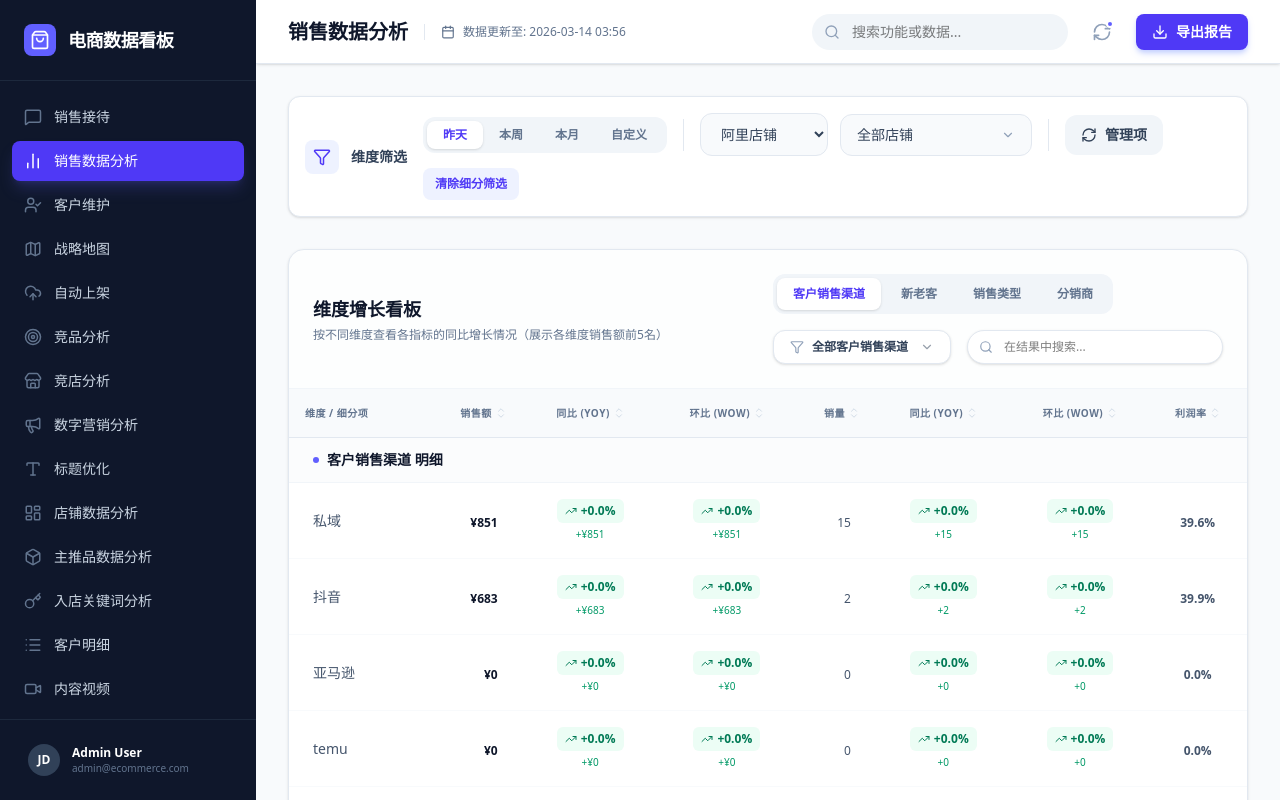
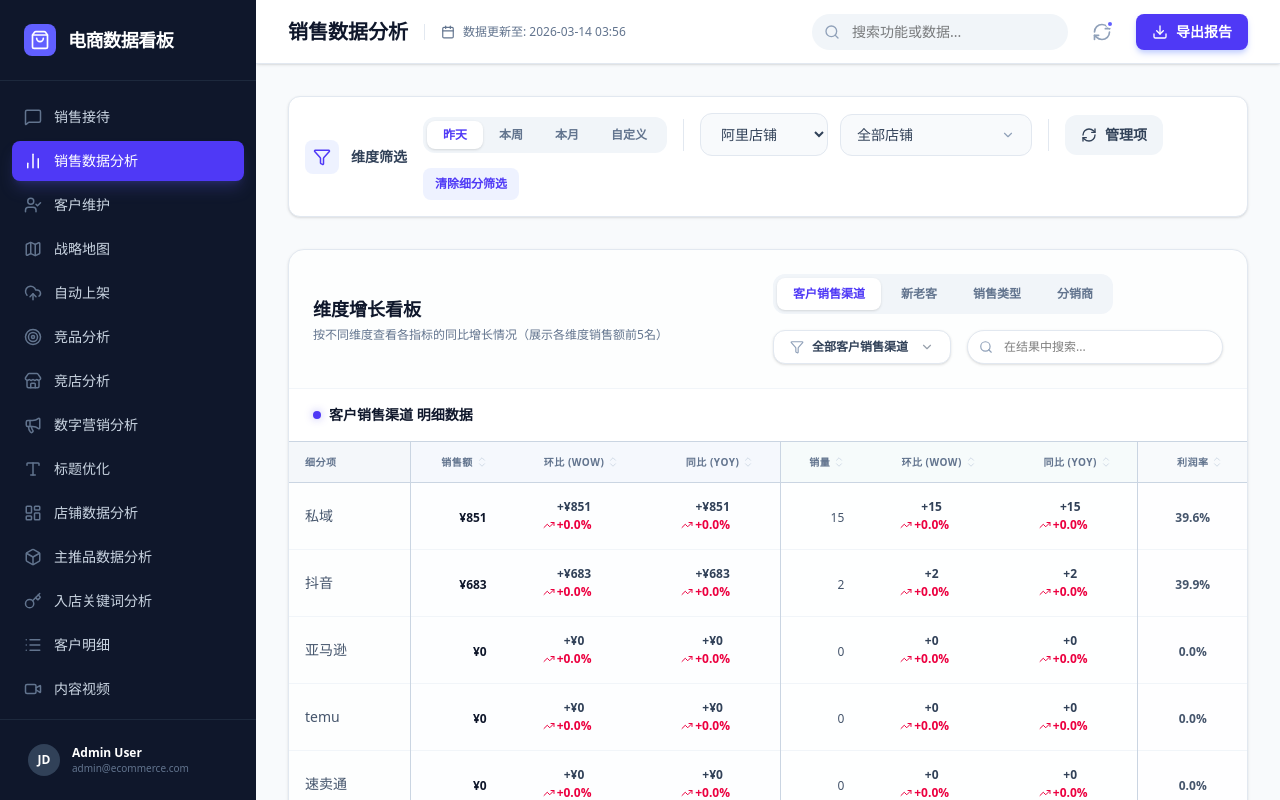
Before and after one commit to ysua81/-, a React (Vite) app: page / in a window 1280 px wide. Shown: the top 800 px of the page. Built offline with nearby package versions, Linux system fonts and the light colour scheme.

Commit message:
feat: Refactor sortable header component
Replaced `<th>` with `<div>` for greater flexibility in table headers. Improved alignment and spacing logic for sortable column headers, ensuring consistent display across different alignments and hiding extra sort icons for the 'id' column.

```diff
--- a/src/App.tsx
+++ b/src/App.tsx
@@ -44,14 +44,14 @@ const SortableHeader = ({
   const isActive = currentSort?.key === sortKey;
 
   return (
-    <th
+    <div
       className={cn(
-        "px-4 py-4 cursor-pointer hover:bg-slate-50 transition-colors group select-none",
-        align === 'right' ? 'text-right' : align === 'center' ? 'text-center' : 'text-left'
+        "px-4 py-3 cursor-pointer hover:bg-slate-100/50 transition-colors group select-none flex items-center gap-1",
+        align === 'right' ? 'justify-end text-right' : align === 'center' ? 'justify-center text-center' : 'justify-start text-left'
       )}
       onClick={() => onSort(sortKey)}
     >
-      <div className={cn("flex items-center gap-1", align === 'right' ? 'justify-end' : align === 'center' ? 'justify-center' : 'justify-start')}>
+      {align === 'center' && sortKey !== 'id' && <div className="w-[10px]" />}
       <span>{label}</span>
       {sortKey !== 'id' && (
         <div className="flex flex-col -space-y-1">
@@ -60,7 +60,6 @@ const SortableHeader = ({
         </div>
       )}
     </div>
-    </th>
   );
 };
 
@@ -2078,23 +2077,45 @@ export default function App() {
               </div>
 
               <div className="overflow-x-auto rounded-b-2xl">
+                {dimensionMetrics.length > 0 && (
+                  <div className="px-6 py-4 bg-white border-b border-slate-300 flex items-center gap-2">
+                    <div className="w-2 h-2 rounded-full bg-indigo-600 shadow-[0_0_8px_rgba(79,70,229,0.4)]" />
+                    <span className="font-bold text-slate-900 text-sm">{dimensionMetrics[0].label} 明细数据</span>
+                  </div>
+                )}
                 <table className="w-full text-left border-collapse">
                   <thead>
-                    <tr className="bg-slate-50 text-slate-500 text-[10px] font-bold uppercase tracking-wider border-b border-slate-200">
-                      <SortableHeader label="维度 / 细分项" sortKey="id" currentSort={tableSortConfig} onSort={handleTableSort} />
+                    <tr className="bg-slate-50 text-slate-500 text-[10px] font-bold uppercase tracking-wider border-b border-slate-300">
+                      <th className="border-r border-slate-300 bg-slate-100/50 p-0">
+                        <SortableHeader label="细分项" sortKey="id" currentSort={tableSortConfig} onSort={handleTableSort} />
+                      </th>
+                      <th className="bg-indigo-50/30 p-0">
                         <SortableHeader label="销售额" sortKey="salesAmount" currentSort={tableSortConfig} onSort={handleTableSort} align="right" />
+                      </th>
+                      <th className="bg-indigo-50/30 p-0">
+                        <SortableHeader label="环比 (WoW)" sortKey="salesAmountWoW" currentSort={tableSortConfig} onSort={handleTableSort} align="center" />
+                      </th>
+                      <th className="border-r border-slate-300 bg-indigo-50/30 p-0">
                         <SortableHeader label="同比 (YoY)" sortKey="salesAmountYoY" currentSort={tableSortConfig} onSort={handleTableSort} align="center" />
-                      <SortableHeader label="环比 (WoW)" sortKey="salesAmountWoW" currentSort={tableSortConfig} onSort={handleTableSort} align="center" />
+                      </th>
+                      <th className="bg-emerald-50/20 p-0">
                         <SortableHeader label="销量" sortKey="salesVolume" currentSort={tableSortConfig} onSort={handleTableSort} align="right" />
+                      </th>
+                      <th className="bg-emerald-50/20 p-0">
+                        <SortableHeader label="环比 (WoW)" sortKey="salesVolumeWoW" currentSort={tableSortConfig} onSort={handleTableSort} align="center" />
+                      </th>
+                      <th className="border-r border-slate-300 bg-emerald-50/20 p-0">
                         <SortableHeader label="同比 (YoY)" sortKey="salesVolumeYoY" currentSort={tableSortConfig} onSort={handleTableSort} align="center" />
-                      <SortableHeader label="环比 (WoW)" sortKey="salesVolumeWoW" currentSort={tableSortConfig} onSort={handleTableSort} align="center" />
+                      </th>
+                      <th className="bg-slate-50 p-0">
                         <SortableHeader label="利润率" sortKey="margin" currentSort={tableSortConfig} onSort={handleTableSort} align="center" />
+                      </th>
                     </tr>
                   </thead>
-                  <tbody className="divide-y divide-slate-100">
+                  <tbody className="divide-y divide-slate-200">
                     {dimensionMetrics.length === 0 ? (
                       <tr>
-                        <td colSpan={9} className="px-6 py-24 text-center">
+                        <td colSpan={8} className="px-6 py-24 text-center">
                           <div className="flex flex-col items-center gap-4 text-slate-400">
                             <div className="p-4 bg-slate-50 rounded-full">
                               <Filter size={32} className="opacity-30" />
@@ -2115,16 +2136,6 @@ export default function App() {
 
                       return (
                         <React.Fragment key={dim.id}>
-                          {/* Dimension Header Row */}
-                          <tr className="bg-slate-50/50">
-                            <td colSpan={9} className="px-6 py-3">
-                              <div className="flex items-center gap-2">
-                                <div className="w-1.5 h-1.5 rounded-full bg-indigo-500" />
-                                <span className="font-bold text-slate-900 text-sm">{dim.label} 明细</span>
-                              </div>
-                            </td>
-                          </tr>
-
                           {/* Breakdown Rows */}
                           {filteredBreakdown?.map((item) => {
                             const isSelected = selectedFilterValue === item.id;
@@ -2133,11 +2144,11 @@ export default function App() {
                                 key={item.id}
                                 onClick={() => setSelectedFilterValue(isSelected ? null : item.id)}
                                 className={cn(
-                                  "group transition-all cursor-pointer border-b border-slate-50 last:border-0",
-                                  isSelected ? "bg-indigo-50/80" : "hover:bg-indigo-50/30"
-                                )}
-                              >
-                                <td className="px-6 py-4">
+                                  "group transition-all cursor-pointer border-b border-slate-100 last:border-0",
+                                  isSelected ? "bg-indigo-50/80" : "hover:bg-slate-50"
+                                )}
+                              >
+                                <td className="px-4 py-3 border-r border-slate-300 bg-slate-50/30">
                                   <div className="flex items-center gap-3">
                                     {isSelected && <div className="w-1 h-4 bg-indigo-500 rounded-full" />}
                                     <span className={cn(
@@ -2148,25 +2159,25 @@ export default function App() {
                                     </span>
                                   </div>
                                 </td>
-                                <td className="px-6 py-4 text-right">
+                                <td className="px-4 py-3 text-right bg-indigo-50/10">
                                   <span className="text-xs font-bold text-slate-900">¥{(item.metrics as any).salesAmount.toLocaleString()}</span>
                                 </td>
-                                <td className="px-6 py-4 text-center">
+                                <td className="px-4 py-3 text-center bg-indigo-50/10">
+                                  <CompactGrowth value={(item.metrics as any).salesAmountWoW} diff={(item.metrics as any).salesAmountWoWDiff} prefix="¥" />
+                                </td>
+                                <td className="px-4 py-3 text-center border-r border-slate-300 bg-indigo-50/10">
                                   <CompactGrowth value={(item.metrics as any).salesAmountYoY} diff={(item.metrics as any).salesAmountYoYDiff} prefix="¥" />
                                 </td>
-                                <td className="px-6 py-4 text-center">
-                                  <CompactGrowth value={(item.metrics as any).salesAmountWoW} diff={(item.metrics as any).salesAmountWoWDiff} prefix="¥" />
-                                </td>
-                                <td className="px-6 py-4 text-right">
+                                <td className="px-4 py-3 text-right bg-emerald-50/5">
                                   <span className="text-xs font-medium text-slate-600">{(item.metrics as any).salesVolume.toLocaleString()}</span>
                                 </td>
-                                <td className="px-6 py-4 text-center">
+                                <td className="px-4 py-3 text-center bg-emerald-50/5">
+                                  <CompactGrowth value={(item.metrics as any).salesVolumeWoW} diff={(item.metrics as any).salesVolumeWoWDiff} />
+                                </td>
+                                <td className="px-4 py-3 text-center border-r border-slate-300 bg-emerald-50/5">
                                   <CompactGrowth value={(item.metrics as any).salesVolumeYoY} diff={(item.metrics as any).salesVolumeYoYDiff} />
                                 </td>
-                                <td className="px-6 py-4 text-center">
-                                  <CompactGrowth value={(item.metrics as any).salesVolumeWoW} diff={(item.metrics as any).salesVolumeWoWDiff} />
-                                </td>
-                                <td className="px-6 py-4 text-center">
+                                <td className="px-4 py-3 text-center bg-slate-50/20">
                                   <span className="text-xs font-bold text-slate-600">{(item.metrics as any).margin.toFixed(1)}%</span>
                                 </td>
                               </tr>
@@ -3168,23 +3179,20 @@ function DimensionModule({ title, selection, metrics, breakdown, onSelect }: Dim
 
 function CompactGrowth({ value, diff, prefix = "" }: { value: number, diff?: number, prefix?: string }) {
   const isPositive = value >= 0;
+  const colorClass = isPositive ? "text-rose-600" : "text-emerald-600";
+
   return (
-    <div className="flex flex-col items-center gap-1">
-      <div className={cn(
-        "inline-flex items-center gap-1 px-2 py-1 rounded-md font-bold text-xs",
-        isPositive ? "text-emerald-700 bg-emerald-50" : "text-rose-700 bg-rose-50"
-      )}>
-        {isPositive ? <TrendingUp size={12} /> : <TrendingDown size={12} />}
-        {isPositive ? '+' : ''}{value.toFixed(1)}%
-      </div>
+    <div className="flex flex-col items-center justify-center py-1">
       {diff !== undefined && (
-        <span className={cn(
-          "text-[10px] font-medium",
-          isPositive ? "text-emerald-600" : "text-rose-600"
-        )}>
+        <span className="text-xs font-bold text-slate-700 mb-0.5">
           {isPositive ? '+' : ''}{prefix}{diff.toLocaleString()}
         </span>
       )}
+      <div className={cn("flex items-center gap-0.5 text-xs font-bold", colorClass)}>
+        {isPositive ? <TrendingUp size={12} /> : <TrendingDown size={12} />}
+        <span>{isPositive ? '+' : ''}{value.toFixed(1)}%</span>
+        <div className="w-3" />
+      </div>
     </div>
   );
 }
```
Lines whose indentation alone changed are shown as unchanged.
